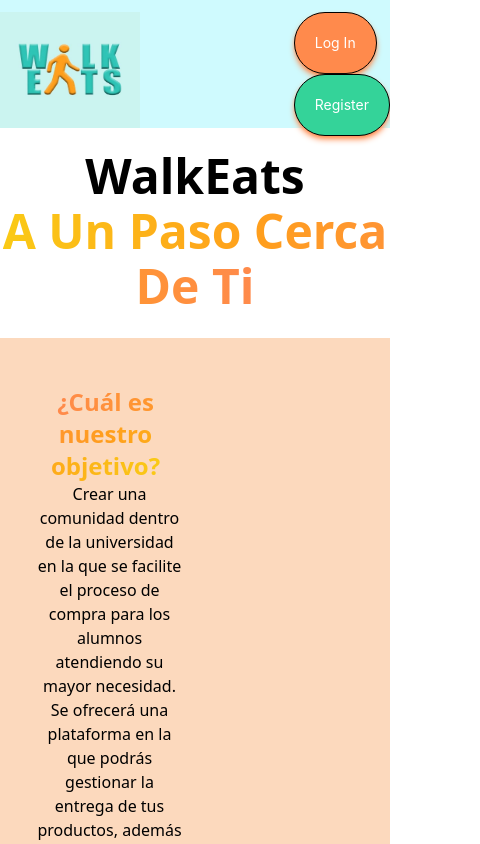
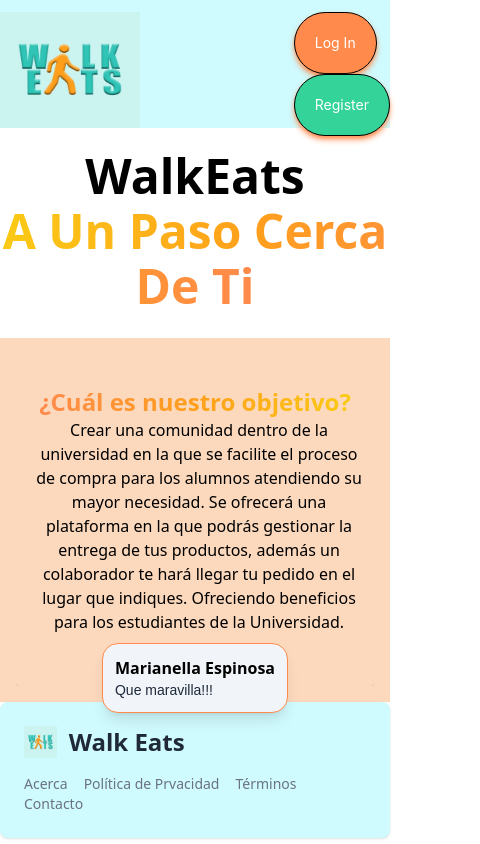
Before and after one commit to danielmartinezs/WalkEats, a Next.js app: page / in a window 390 px wide. Shown: the top 844 px of the page, 480 px wide, since content can reach past the window. Built offline with nearby package versions, Linux system fonts and the light colour scheme; no server answers.

Commit message:
responsiveness

```diff
--- a/app/page.jsx
+++ b/app/page.jsx
@@ -8,19 +8,19 @@ const Home = () => {
     <section className="home w-full flex-center flex-col">
       <h1 className="text-center mt-5 text-5xl font-extrabold leading-[1.15] text-black sm:text-6xl">
         WalkEats
-          <br/>
+        <br />
         <span className='bg-gradient-to-r from-yellow-300 via-primary-orange to-orange-400 bg-clip-text text-transparent'>
           A Un Paso Cerca De Ti
         </span>
       </h1>
-        <br/>
-        <div className='bg-orange-200 w-full flex p-4 items-center'>
-          <div className='w-1/2 items-center justify-center'>
+      <br />
+      <div className='bg-orange-200 w-full md:max-2xl:flex p-4 items-center'>
+        <div className='sm:w-full md:max-xl:w-1/2 items-center justify-center'>
           <h1 className='text-center mt-5 text-2l p-3 w-full space-x-2'>
             <span className='bg-gradient-to-r from-orange-400 via-primary-orange to-yellow-300 bg-clip-text text-transparent text-2xl font-extrabold'>
               ¿Cuál es nuestro objetivo?
             </span>
-              <br/>
+            <br />
             <p>
               Crear una comunidad dentro de la universidad en la que se facilite el proceso de compra para los alumnos atendiendo su mayor necesidad. Se ofrecerá una plataforma en la que podrás gestionar la entrega de tus productos, además un colaborador te hará llegar tu pedido en el lugar que indiques. Ofreciendo beneficios para los estudiantes de la Universidad.
             </p>
@@ -31,12 +31,14 @@ const Home = () => {
               alt="WalkEats logo"
               width={250}
               height={250}
-            className='sm:block hidden rounded-2xl border-cyan-200'/>
+              className='sm:block hidden rounded-2xl border-cyan-200' />
           </div>
         </div>
         <div className='w-full items-center justify-center overflow-y-hidden overflow-x-hidden sm:block hidden'>
-            <Comments/>
-            <Commentz/>
+          <Comments />
+        </div>
+        <div className='w-full sm:max-2xl:hidden items-center justify-center overflow-x-hidden overflow-y-hidden'>
+          <Commentz />
         </div>
       </div>
     </section>
--- a/components/Animations.jsx
+++ b/components/Animations.jsx
@@ -2,8 +2,8 @@ import { gsap } from "gsap";
 
 export const pruebaComments = (commentRef) => {
     const tl = gsap.timeline({repeat: 20});
-    let duration = 3;
-    let pause = 3;
+    let duration = 2;
+    let pause = 2;
     let stagger = duration + pause;
     let targets = commentRef.current;
     let number = targets.length;
--- a/components/Commentz.jsx
+++ b/components/Commentz.jsx
@@ -44,7 +44,7 @@ function Commentz() {
     }
 
     return (
-        <div className='bg-orange-100 rounded shadow p-5 flex items-center justify-center'>
+        <div className='bg-orange-200 rounded shadow p-5 flex items-center justify-center'>
             {comments.map((comentario, i) => {
                 return(
                 <div className='commentario absolute inline-block p-3 ' key={i} ref={addRefs}>
```
Also changed, not shown: components/comment/CommentBox.jsx (+7 -7 lines). Lines whose indentation alone changed are shown as unchanged.
